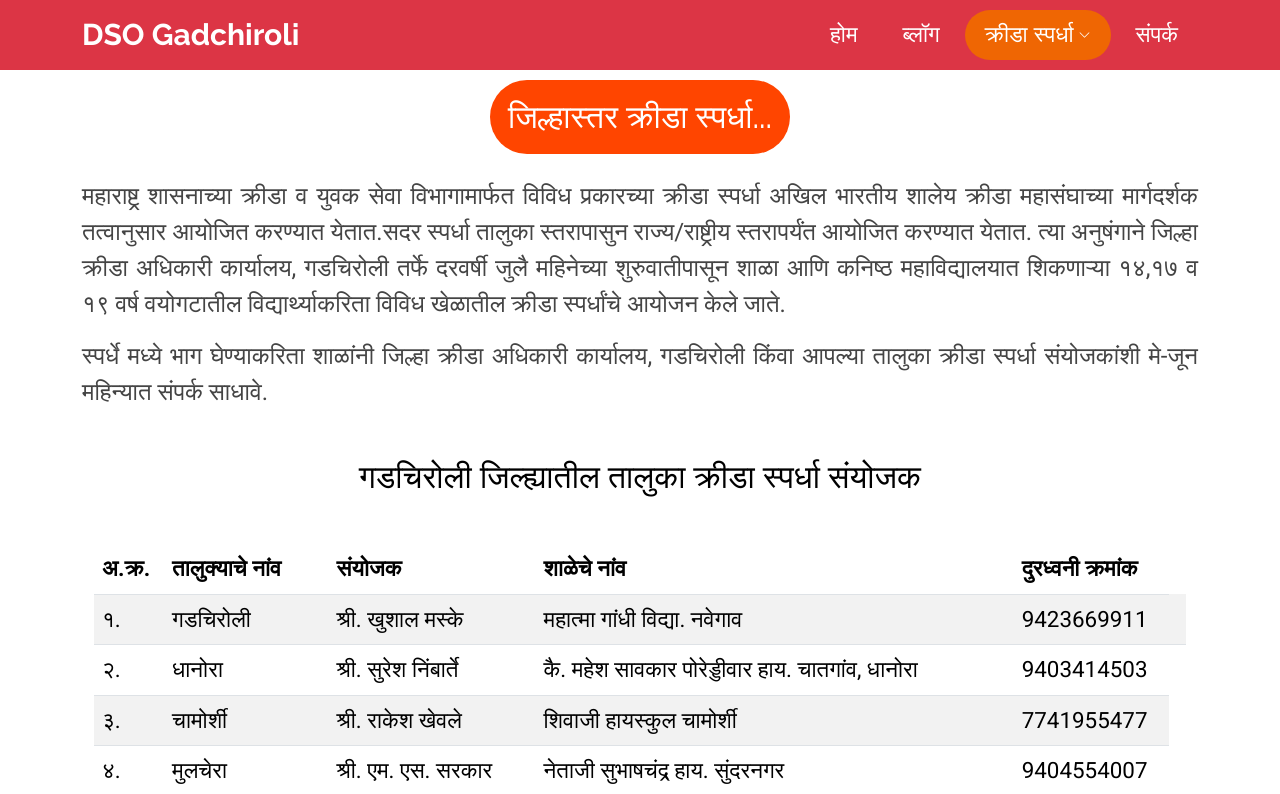
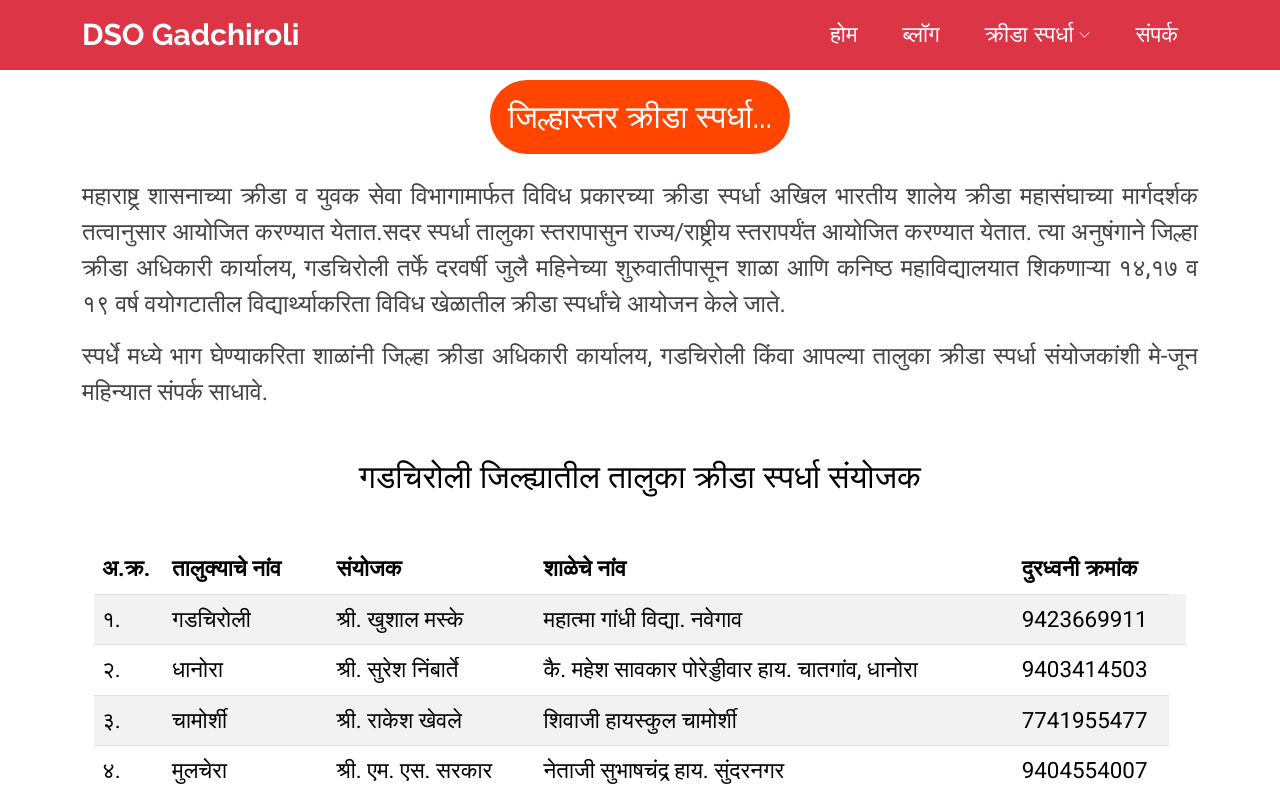
Before and after one commit to chandrashekhar-meshram/DSO-Gadchiroli, a plain HTML site: page district-sports.html in a window 1280 px wide. Shown: the top 794 px of the page. Drawn offline with Linux system fonts and the light colour scheme.

Commit message:
Update district-sports.html
taluka removed

```diff
--- a/district-sports.html
+++ b/district-sports.html
@@ -57,25 +57,35 @@
           <!-- <li><a href="#portfolio">Portfolio</a></li> -->
           <!-- <li><a href="#team">Team</a></li> -->
           <li><a href="https://dsogadchiroliblog.blogspot.com/" target="_blank">ब्लॉग</a></li>
-          <li class="dropdown"><a href="#" class="active"><span>क्रीडा स्पर्धा</span> <i class="bi bi-chevron-down toggle-dropdown"></i></a>
+
+          <li class="dropdown"><a href="#"><span>क्रीडा स्पर्धा</span> <i class="bi bi-chevron-down toggle-dropdown"></i></a>
             <ul>
               <li>
                 <a href="district-sports.html">
                 <!-- <a href="assets/doc/Sport_Book-2024.pdf" target="_blank"> -->
                 जिल्हा स्तर
                 </a>
-              <!-- </li> -->
-              <li class="dropdown"><a href="taluka.html"><span>तालुका स्तर</span> <i class="bi bi-chevron-down toggle-dropdown"></i></a>
-                <!-- <ul>
+              </li>
+              <!-- <li class="dropdown">
+                <a href="taluka.html">
+                  <span>तालुका स्तर</span>
+                  <i class="bi bi-chevron-down toggle-dropdown"></i>
+                </a>
+
+                <ul>
                   <li><a href="#">१. गडचिरोली</a></li>
                   <li><a href="#">२. धानोरा</a></li>
-                </ul> -->
-              <!-- </li> -->
-              <!-- <li><a href="#">Dropdown 2</a></li>
+                </ul>
+
+              </li>
+
+              <li><a href="#">Dropdown 2</a></li>
               <li><a href="#">Dropdown 3</a></li>
-              <li><a href="#">Dropdown 4</a></li> -->
-            </ul>
+              <li><a href="#">Dropdown 4</a></li>
+            </ul> -->
           </li>
+        </ul>
+
           <li>
             <a href="assets/doc/contact.pdf" target="_blank">संपर्क</a>
           </li>
```
